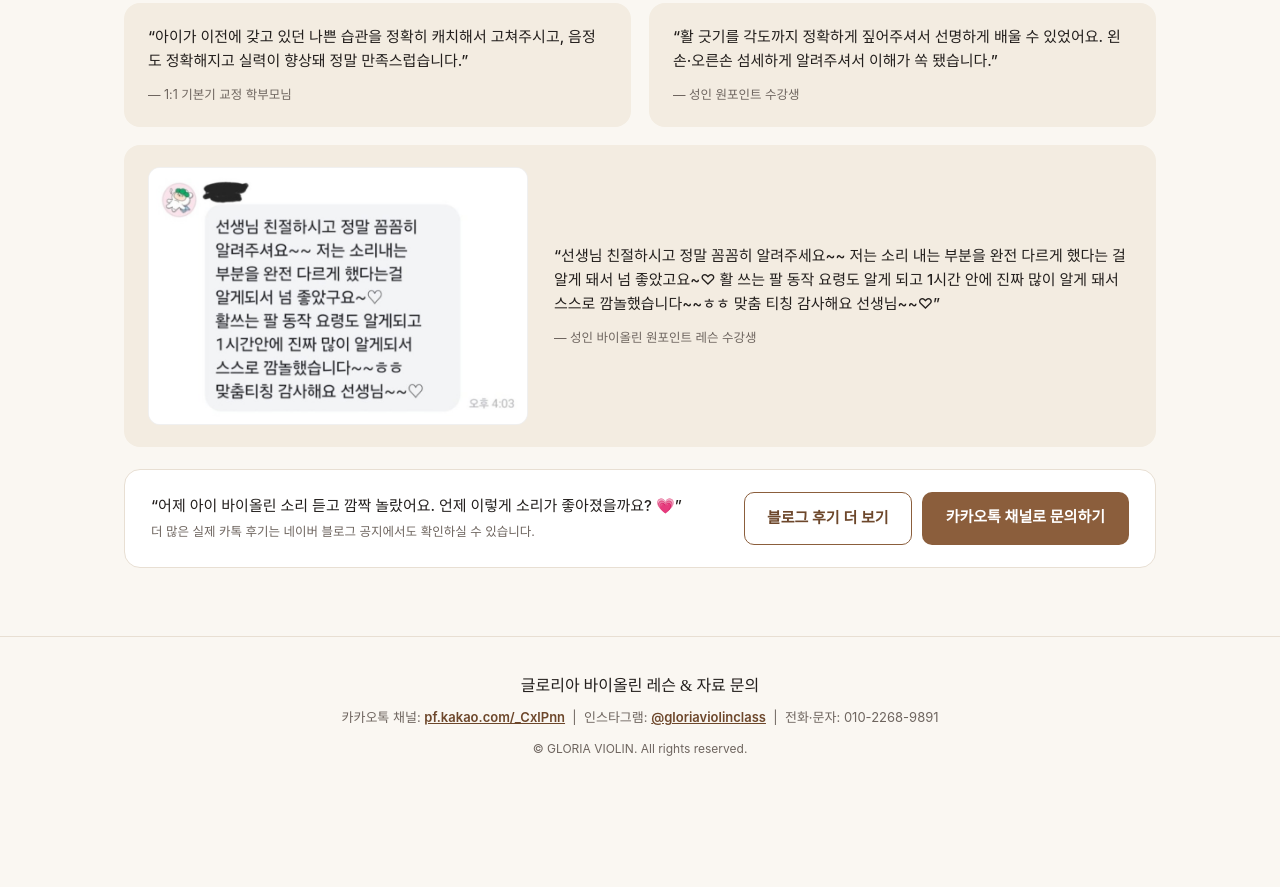
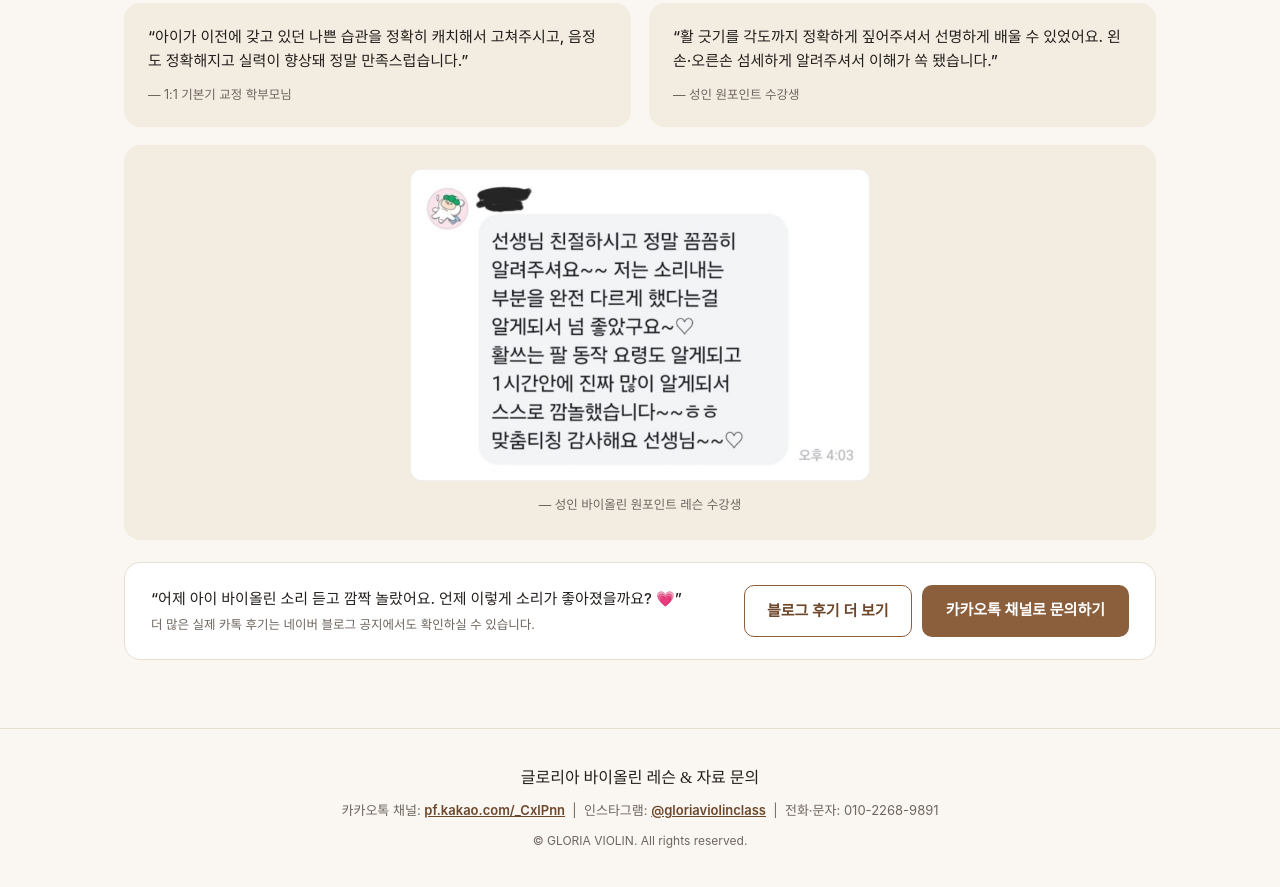
Before and after one commit to glorialee9112-design/glorialee9112-design.github.io, a plain HTML site: page index.html in a window 1280 px wide. Shown: the part 4880-5767 px from the top of the page. Before the commit the page ends 5686 px from the top, so only its background shows below. Drawn offline with Linux system fonts and the light colour scheme; a web font is replaced by a local one.

Commit message:
홈페이지: 5번째 후기 카드에서 중복 인용문 제거, 카톡 캡처 중심 1단 카드로 정리

```diff
--- a/index.html
+++ b/index.html
@@ -150,13 +150,14 @@
     .review-quote { font-size: 15px; font-weight: 500; color: var(--ink); line-height: 1.6; }
     .review-meta { font-size: 12.5px; color: var(--muted); margin-top: 12px; }
     .review-photo-card {
-      display: grid; grid-template-columns: minmax(0, 380px) minmax(0, 1fr);
-      align-items: center; gap: 26px;
+      display: flex; flex-direction: column; align-items: center; text-align: center;
+      gap: 14px; padding: 24px 20px;
     }
     .review-photo-card img {
-      display: block; width: 100%; height: auto; max-width: 100%;
+      display: block; width: 100%; height: auto; max-width: 460px;
       border-radius: 12px; border: 1px solid rgba(0, 0, 0, 0.06); background: #fff;
     }
+    .review-photo-card .review-meta { margin-top: 0; }
     .review-cta {
       margin-top: 22px; background: var(--card); border: 1px solid var(--line); border-radius: 16px;
       padding: 22px 26px; display: flex; justify-content: space-between; align-items: center; gap: 18px;
@@ -171,10 +172,6 @@
       .video-grid { grid-template-columns: repeat(2, 1fr); }
       h1 { font-size: 28px; }
       .review-cta { flex-direction: column; align-items: flex-start; }
-    }
-    @media (max-width: 820px) {
-      .review-photo-card { grid-template-columns: 1fr; gap: 18px; }
-      .review-photo-card img { max-width: 460px; }
     }
     @media (max-width: 720px) {
       header { padding: 10px 14px; background: var(--bg); }
@@ -454,10 +451,7 @@
       </div>
       <div class="review-card review-photo-card" style="grid-column: 1 / -1;">
         <img src="assets/review_adult_onepoint.jpg" alt="성인 바이올린 원포인트 레슨 수강생이 보낸 카카오톡 후기 캡처" width="855" height="578" loading="lazy">
-        <div class="review-photo-text">
-          <div class="review-quote">“선생님 친절하시고 정말 꼼꼼히 알려주세요~~ 저는 소리 내는 부분을 완전 다르게 했다는 걸 알게 돼서 넘 좋았고요~♡ 활 쓰는 팔 동작 요령도 알게 되고 1시간 안에 진짜 많이 알게 돼서 스스로 깜놀했습니다~~ㅎㅎ 맞춤 티칭 감사해요 선생님~~♡”</div>
-          <div class="review-meta">— 성인 바이올린 원포인트 레슨 수강생</div>
-        </div>
+        <div class="review-meta">— 성인 바이올린 원포인트 레슨 수강생</div>
       </div>
     </div>
     <div class="review-cta">
```
